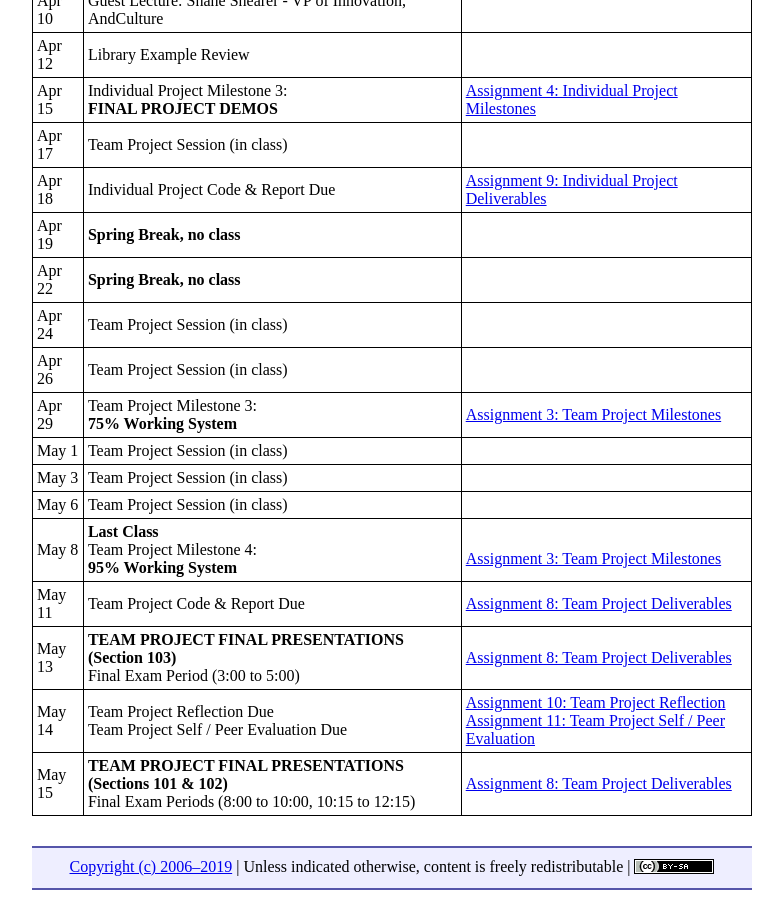
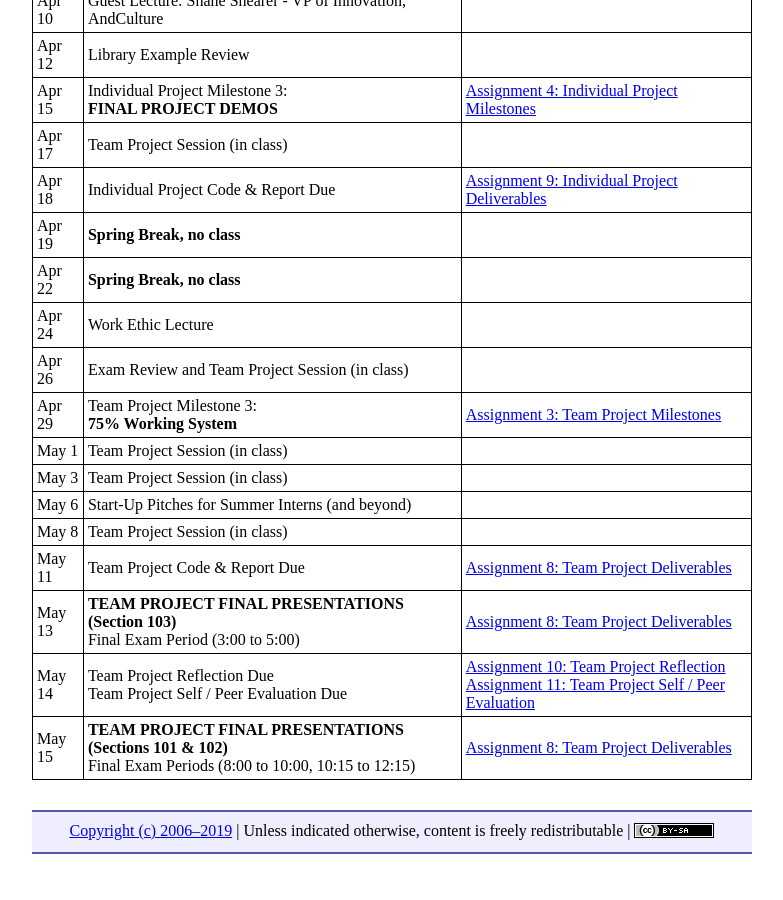
Before and after one commit to ycpcs/cs320-spring2019, a Jekyll site: the page built from schedule.md, in a window 1280 px wide and 900 px high, scrolled down 1654 px. Shown: the whole window, without its empty margins (248-1031 px from the left). Built offline with Jekyll 4.4.1, drawn with Linux system fonts in a browser that asks for light colours; after the commit the page ends 2518 px from its top, so only the background shows below that.

Commit message:
removed TeamMS4 form schedule

```diff
--- a/schedule.md
+++ b/schedule.md
@@ -52,13 +52,13 @@ Apr 17 | Team Project Session (in class)
 Apr 18 | Individual Project Code & Report Due | [Assignment 9: Individual Project Deliverables](assign/assign09.html)
 Apr 19 | **Spring Break, no class**
 Apr 22 | **Spring Break, no class**
-Apr 24 | Team Project Session (in class)
-Apr 26 | Team Project Session (in class)
+Apr 24 | Work Ethic Lecture
+Apr 26 | Exam Review and Team Project Session (in class)
 Apr 29 | Team Project Milestone 3:<br> **75% Working System** | [Assignment 3: Team Project Milestones](assign/assign03.html)
 May 1  | Team Project Session (in class)
 May 3  | Team Project Session (in class)
-May 6  | Team Project Session (in class)
-May 8  | **Last Class**<br> Team Project Milestone 4:<br> **95% Working System** | <br>[Assignment 3: Team Project Milestones](assign/assign03.html)
+May 6  | Start-Up Pitches for Summer Interns (and beyond)
+May 8  | Team Project Session (in class)
 May 11 | Team Project Code & Report Due | [Assignment 8: Team Project Deliverables](assign/assign08.html)
 May 13 | **TEAM PROJECT FINAL PRESENTATIONS (Section 103)**<br>Final Exam Period (3:00 to 5:00) | [Assignment 8: Team Project Deliverables](assign/assign08.html)
 May 14 | Team Project Reflection Due<br>Team Project Self / Peer Evaluation Due | [Assignment 10: Team Project Reflection](assign/assign10.html)<br> [Assignment 11: Team Project Self / Peer Evaluation](assign/assign11.html)
```
Also changed, not shown: assign/assign03.md (+13 -5 lines), index.md (+2 -0 lines).
